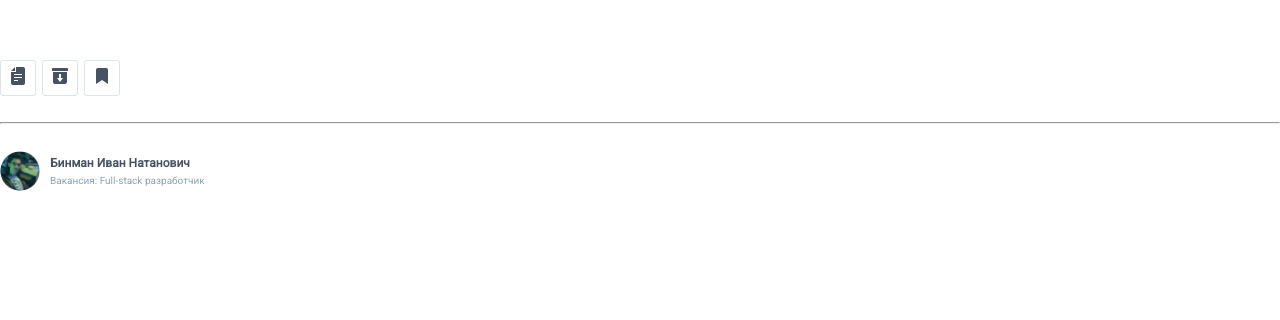
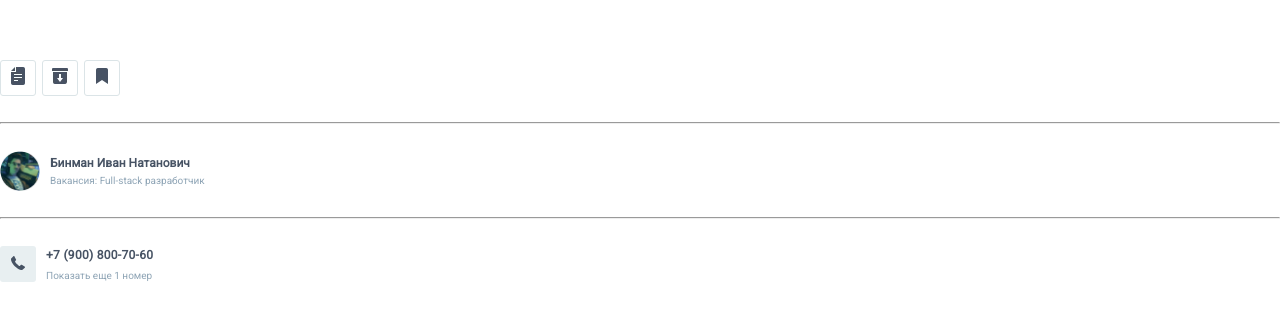
Before and after one commit to KaimNotark/bin-man-test, a Vue app: page / in a window 1280 px wide. Shown: the top 320 px of the page. Built offline with nearby package versions, Linux system fonts and the light colour scheme.

Commit message:
add pone component

```diff
--- a/src/App.vue
+++ b/src/App.vue
@@ -6,6 +6,10 @@
     <hr>
     <br>
     <Applicant />
+    <br>
+    <hr>
+    <br>
+    <Phone></Phone>
   </div>
 </template>
 
@@ -13,6 +17,7 @@
 // import FormAdditionApplicant from "./components/FormAdditionApplicant.vue";
 import ButtonsResumeArchiveFavorites from "./components/ButtonsResumeArchiveFavorites.vue";
 import Applicant from "./components/Applicant.vue";
+import Phone from "./components/Phone.vue";
 
 export default {
   name: "app",
@@ -20,7 +25,8 @@ export default {
   components: {
     // FormAdditionApplicant,
     ButtonsResumeArchiveFavorites,
-    Applicant
+    Applicant,
+    Phone
   }
 };
 </script>
--- /dev/null
+++ b/src/components/Phone.vue
@@ -0,0 +1,72 @@
+<template>
+  <div class="container">
+    <div class="phone-border">
+      <img src="../../public/images/phone.png" alt="Телефон" class="phone-border__img" />
+    </div>
+    <div class="phone-text">
+      <p class="phone-text__number">+7 (900) 800-70-60</p>
+      <button type="button" class="phone-text__button">Показать еще 1 номер</button>
+    </div>
+  </div>
+</template>
+
+<script>
+export default {
+  name: "Phone"
+};
+</script>
+
+<style lang="scss" scoped>
+@import "../stylesheets/variables.scss";
+@import "../stylesheets/resets.scss";
+
+.container {
+  display: flex;
+  justify-content: flex-start;
+  width: 155px;
+}
+
+.phone {
+  &-border {
+    width: 36px;
+    height: 36px;
+    border-radius: 3px;
+    background: $color-button-background-gray;
+
+    &__img {
+      display: block;
+      margin: 10px auto;
+    }
+  }
+  &-text {
+    margin-left: 10px;
+
+    &__number {
+      color: $color-text-main;
+      font-size: 12px;
+      font-weight: 700;
+      line-height: 14px;
+      letter-spacing: 0.3px;
+      margin-top: 2px;
+      margin-bottom: 3px;
+    }
+    &__button {
+      color: $color-text-light;
+      font-size: 10px;
+      font-weight: 400;
+      line-height: 12px;
+      border: none;
+      background-color: $color-white;
+      transition: background-color 0.1s ease, color 0.3s ease;
+      cursor: pointer;
+      padding: 0;
+      margin-top: 5px;
+      margin-bottom: 3px;
+    }
+    &__button:hover {
+      color: $color-text-main;
+      border-bottom: solid 1px $color-text-main;
+    }
+  }
+}
+</style>
```
Also changed, not shown: public/images/phone.jpeg (deleted), public/images/phone.png (added).
